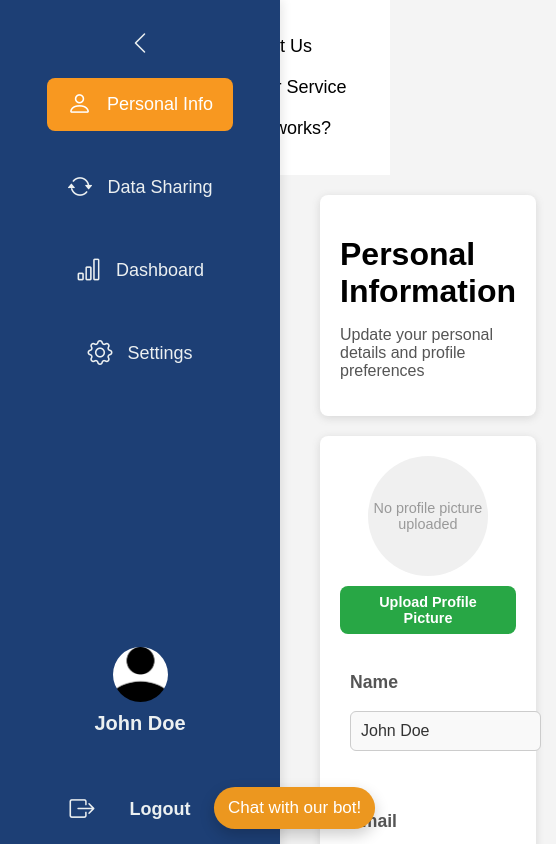
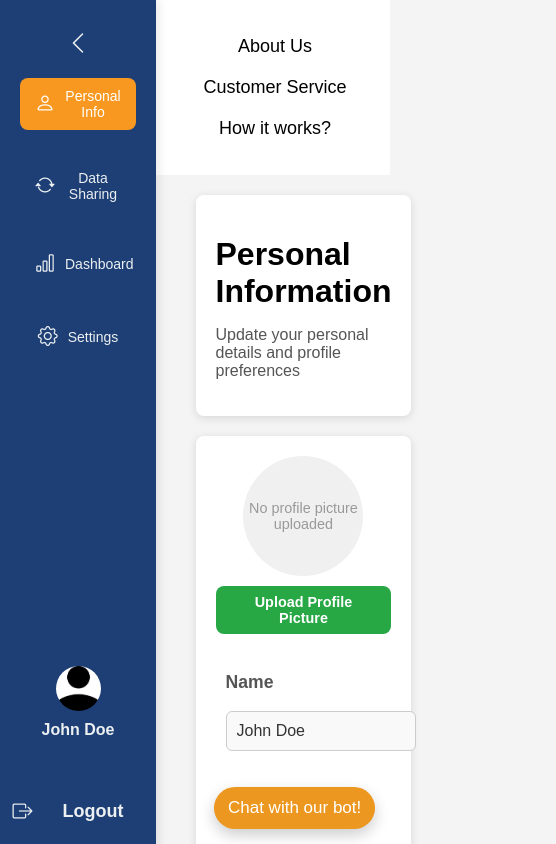
Before and after one commit to isravx0/AfstudeerProject, a React (Create React App) app in the folder project/my-app/: page /user-account/personal-info in a window 390 px wide. Shown: the top 844 px of the page, 556 px wide, since content can reach past the window. Built offline with nearby package versions, Linux system fonts and the light colour scheme.

Commit message:
style:Added media queries for responsive design to the sidebar

```diff
--- a/project/my-app/src/components/user_account/style/UserAccountLayout.css
+++ b/project/my-app/src/components/user_account/style/UserAccountLayout.css
@@ -26,3 +26,66 @@
   .sidebar.collapsed .text {
     display: none;
   }
+
+  /* Media Queries for Responsive Design */
+@media (max-width: 768px) {
+  .sidebar {
+    width: 200px; /* Adjust width for smaller screens */
+  }
+  /* Collapsed Sidebar */
+  .sidebar.collapsed {
+    width: 100px;
+    transition: width 0.3s ease;
+  }
+
+  .sidebar.collapsed .text {
+    display: none;
+  }
+
+  .sidebar.collapsed .icon {
+    margin-right: 0;
+  }
+  .profile-section img {
+    width: 45px; /* Adjust image size for smaller screens */
+    height: 45px;
+  }
+
+  .profile-section .name {
+    font-size: 16px; /* Adjust font size for smaller screens */
+  }
+
+  .sidebar a {
+    font-size: 14px; /* Adjust link font size for better fit */
+    padding: 10px 15px;
+  }
+
+  .sidebar a .icon {
+    font-size: 20px;
+    margin-right: 10px;
+  }
+
+  /* user account content */
+  .user-account-layout .user-account-content {
+    margin-left: 200px;
+  }
+
+  .user-account-layout.collapsed .user-account-content {
+    margin-left: 100px;
+  }
+}
+
+
+@media (max-width: 480px) {
+  .sidebar {
+    width: 40%; /* Full width for very small screens */
+  }
+  /* user account content */
+
+  .user-account-layout .user-account-content {
+    margin-left: 45%;
+  }
+
+  .user-account-layout.collapsed .user-account-content {
+    margin-left: 100px;
+  }
+}
```
